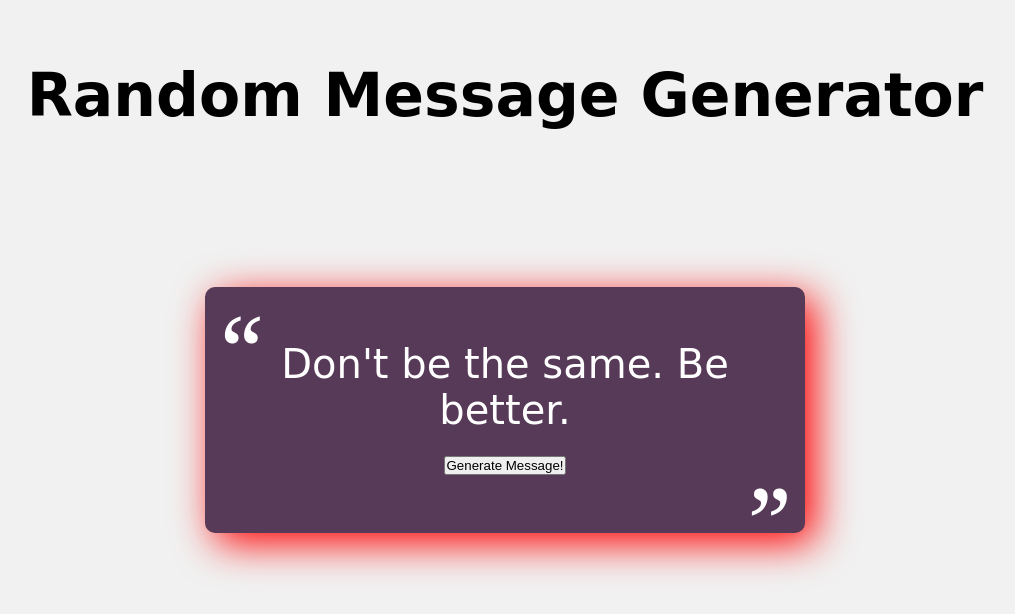
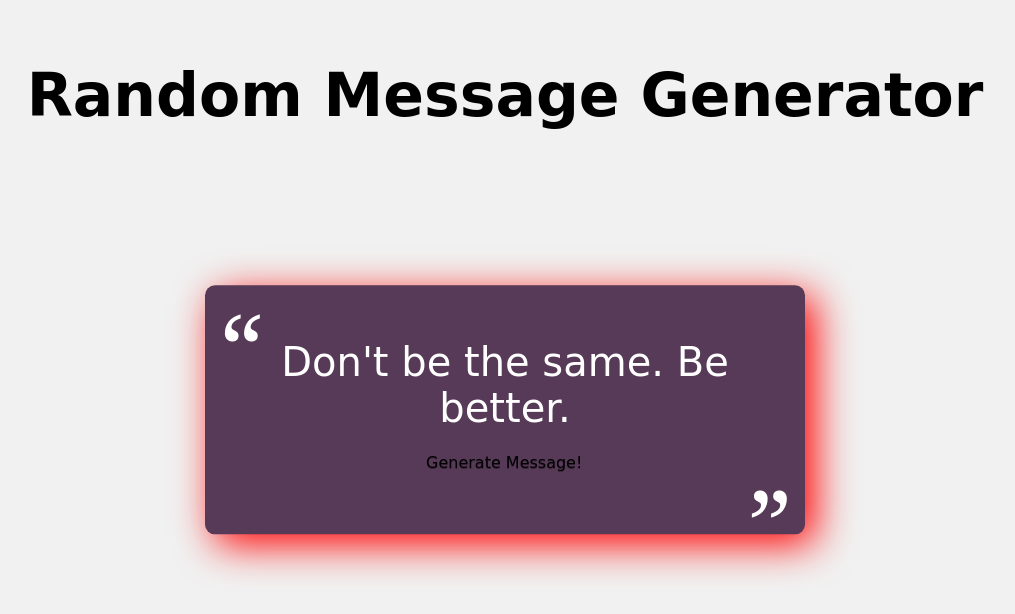
Before and after one commit to sandhya-2/Random-message-generator, a plain HTML site: page index.html in a window 1280 px wide. Shown: the whole page, without its empty margins (135-1150 px from the left). Drawn offline with Linux system fonts and the light colour scheme; a web font is replaced by a local one.

Commit message:
third commit

```diff
--- a/index.html
+++ b/index.html
@@ -22,7 +22,8 @@
             <p id=display></p>
         </blockquote>
 
-            <button class = button onclick="newQuote()" id="btn">Generate Message!</button>
+
+            <a href="something" class="button" onclick= "newQuote()" style=background-color:#f14e4e">Generate Message!</a>
         </div>
     </div>
 
--- a/script.js
+++ b/script.js
@@ -15,5 +15,5 @@ function newQuote(){
     document.getElementById('display').innerHTML = randomText;
     console.log(randomText);
 }
-
+console.log('sandhya');
 newQuote();
--- a/style.css
+++ b/style.css
@@ -62,24 +62,32 @@ blockquote::before {
     text-align: center;
 }
 
-.btn
+a.button
 {
-    padding: 15px 25px;
-    display: inline-block;
-    border: none;
-    border-radius: 15px;
-    box-shadow: 0 9px #f1f1f1;
-    background-color:#573A57;
-    cursor: pointer;
-    font-size: 20px;
-    text-align: center;
-
-
+    display:inline-block;
+    padding:0.3em 1.2em;
+    margin:0 0.1em 0.1em 0;
+    border:0.16em solid rgba(255,255,255,0);
+    border-radius:2em;
+    box-sizing: border-box;
+    text-decoration: none;
+    color:black;
+    font-size: medium;
+    text-shadow: 0 0.04em 0.04em rgba(0,0,0,0.35);
+    text-align:center;
+    transition: all 0.2s;
 
 }
-.btn:hover
+a.button:hover
 {
-    background-color:lavender;
+    background-color:white;
     color: #573A57;
 
 }
+@media all and (max-width:30em)
+{
+    a.button3{
+    display:block;
+    margin:0.2em auto;
+    }
+}
```
